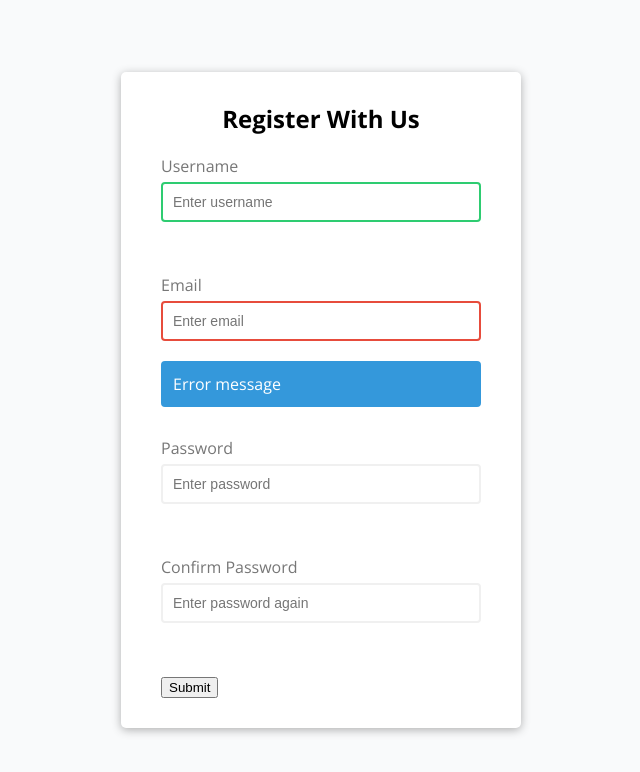
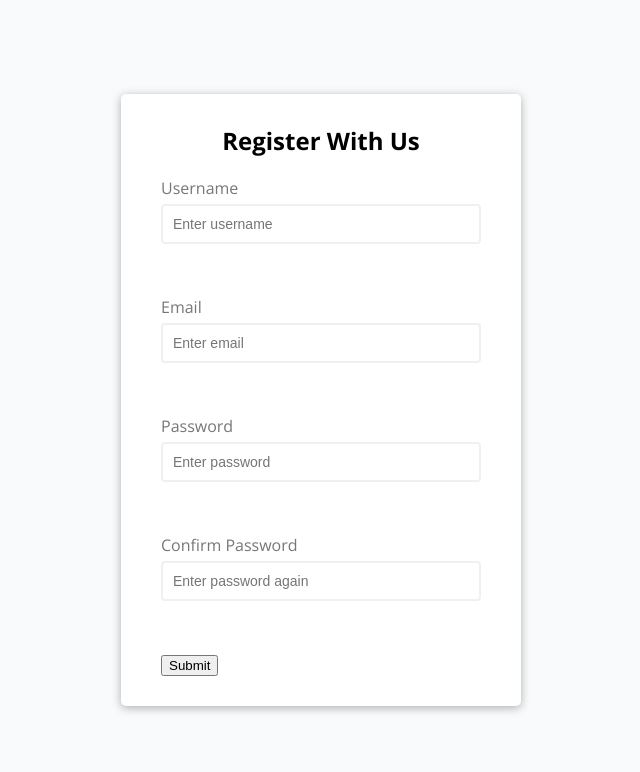
Before and after one commit to GabeValdivia/form-validation-js, a plain HTML site: page index.html in a window 1280 px wide. Shown: the whole page, without its empty margins (319-959 px from the left). Drawn offline with nearby package versions, Linux system fonts and the light colour scheme.

Commit message:
Remove temporary test classes on inputs, start targeting elements via JavaScript

```diff
--- a/index.html
+++ b/index.html
@@ -11,12 +11,12 @@
 	<div class="container">
 		<form id="form" class="form">
 			<h2>Register With Us</h2>
-			<div class="form-control success">
+			<div class="form-control">
 				<label for="username">Username</label>
 				<input type="text" id="username" placeholder="Enter username">
 				<small>Error message</small>
 			</div>
-			<div class="form-control error">
+			<div class="form-control">
 				<label for="email">Email</label>
 				<input type="text" id="email" placeholder="Enter email">
 				<small>Error message</small>
--- a/script.js
+++ b/script.js
@@ -0,0 +1,9 @@
+const form = document.getElementById('form');
+const username = document.getElementById('username');
+const email = document.getElementById('email');
+const password = document.getElementById('password');
+const password2 = document.getElementById('password2');
+
+form.addEventListener('submit', function(e){
+	console.log('submit');
+});
```
